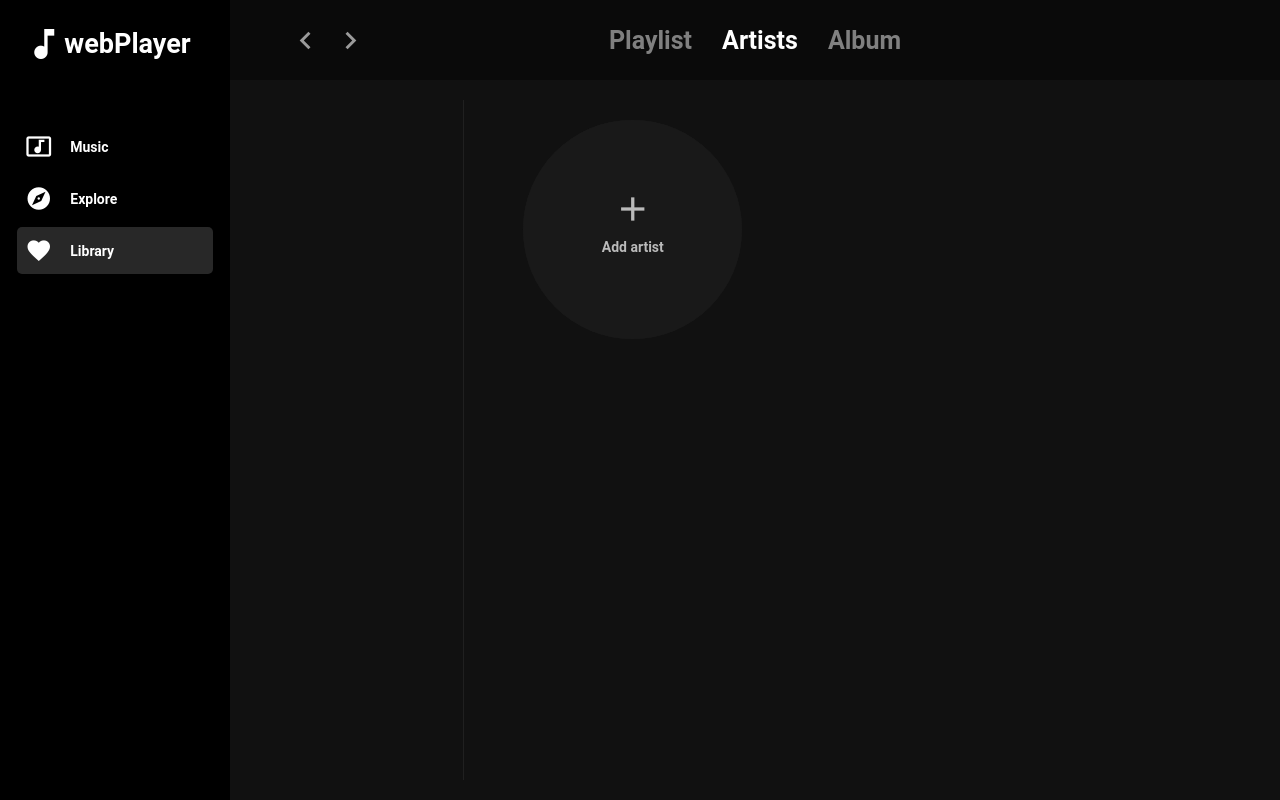
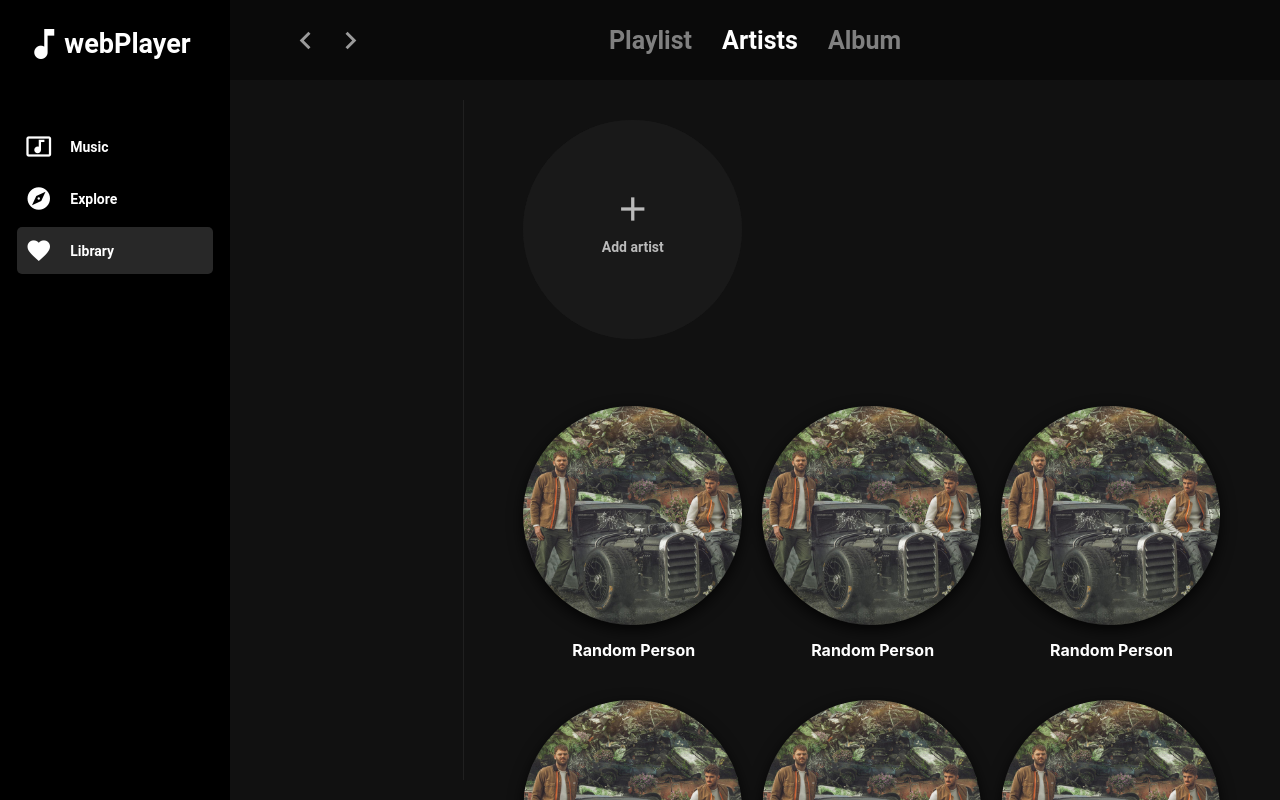
Before and after one commit to coderINcheif/webPlayer, an Angular app: page /library/artist in a window 1280 px wide. Built offline with nearby package versions, Linux system fonts and the light colour scheme.

Commit message:
updated library artist section

```diff
--- a/src/app/library/artist/artist.component.html
+++ b/src/app/library/artist/artist.component.html
@@ -9,5 +9,8 @@
       </div>
     </ul>
   </div>
-  <app-horizontal-list [serviceURL]="'artist'"></app-horizontal-list>
+  <app-horizontal-list
+    [items]="items"
+    [cardType]="cardType"
+  ></app-horizontal-list>
 </div>
--- a/src/app/library/artist/artist.component.ts
+++ b/src/app/library/artist/artist.component.ts
@@ -1,3 +1,6 @@
+import { ArtistInterface } from './../../shared/interfaces/artist.interface';
+import { ArtistService } from './services/artist.service';
+import { CardType } from './../../shared/enums/card.enum';
 import { Component, OnInit } from '@angular/core';
 
 @Component({
@@ -6,7 +9,12 @@ import { Component, OnInit } from '@angular/core';
   styleUrls: ['./artist.component.scss'],
 })
 export class ArtistComponent implements OnInit {
-  constructor() {}
+  cardType: CardType;
+  items: Array<ArtistInterface>;
+  constructor(private artistService: ArtistService) {}
 
-  ngOnInit() {}
+  ngOnInit() {
+    this.cardType = this.artistService.getCardType();
+    this.items = this.artistService.getItems();
+  }
 }
--- /dev/null
+++ b/src/app/library/artist/services/artist.service.ts
@@ -0,0 +1,19 @@
+import { ArtistInterface } from './../../../shared/interfaces/artist.interface';
+import { CardType } from './../../../shared/enums/card.enum';
+import { TestDataService } from './../../../shared/services/test-data.service';
+import { Injectable } from '@angular/core';
+
+@Injectable({
+  providedIn: 'root',
+})
+export class ArtistService {
+  constructor(private testDataService: TestDataService) {}
+
+  getItems(): Array<ArtistInterface> {
+    return this.testDataService.getData('library-artist');
+  }
+
+  getCardType() {
+    return CardType.Artist;
+  }
+}
--- a/src/app/library/playlist/create-dialog/create-dialog.component.scss
+++ b/src/app/library/playlist/create-dialog/create-dialog.component.scss
@@ -1,10 +1,10 @@
 .container {
   height: 50%;
-  width: 30%;
+  width: 28%;
   position: absolute;
   z-index: 10;
   top: 25%;
-  left: 43%;
+  left: 44%;
   border-radius: 5px;
   background-image: linear-gradient(
     to bottom,
--- a/src/app/library/playlist/playlist.component/playlist.component.ts
+++ b/src/app/library/playlist/playlist.component/playlist.component.ts
@@ -2,7 +2,6 @@ import { OverlayService } from './../../../shared/services/overlay-service/overl
 import { CardType } from 'src/app/shared/enums/card.enum';
 import { LibraryPlaylistService } from './services/library-playlist.service';
 import { PlaylistInterface } from './../../../shared/interfaces/playlist.interface';
-import { Router } from '@angular/router';
 import { CreatePlaylistService } from '../shared/services/create-playlist.service';
 import { Component, OnInit } from '@angular/core';
 
--- a/src/app/shared/modules/horizontal-list/horizontal-list.component/horizontal-list.component.ts
+++ b/src/app/shared/modules/horizontal-list/horizontal-list.component/horizontal-list.component.ts
@@ -8,13 +8,9 @@ import { CardType } from 'src/app/shared/enums/card.enum';
 })
 export class HorizontalListComponent implements OnInit {
   // tslint:disable-next-line: no-input-rename
-  @Input('count') count = 5;
-  // tslint:disable-next-line: no-input-rename
   @Input('header') header?: string;
   // tslint:disable-next-line: no-input-rename
   @Input('items') items: Array<any>;
-  // tslint:disable-next-line: no-input-rename
-  @Input('serviceURL') url = 'playlist';
   // tslint:disable-next-line: no-input-rename
   @Input('cardType') cardType;
 
--- a/src/app/shared/services/test-data.service.ts
+++ b/src/app/shared/services/test-data.service.ts
@@ -77,6 +77,7 @@ export class TestDataService {
       'playlist-detail': this.getPlaylistDetailData,
       category: this.getCategoriesData,
       'genere-music': this.getGenereMusicData,
+      'library-artist': this.getLibraryArtist,
     };
   }
 
@@ -129,7 +130,13 @@ export class TestDataService {
     return items;
   }
 
-  getGeneresData() {}
+  getLibraryArtist(): Array<ArtistInterface> {
+    const items = [];
+    for (let i = 0; i < 6; i++) {
+      items.push(this.artist);
+    }
+    return items;
+  }
 
   createLibraryPlaylist(playlistName: string): void {
     const newPlaylist: PlaylistInterface = {
```
Also changed, not shown: 1 other file (tests, documents, lock files or other folders).
